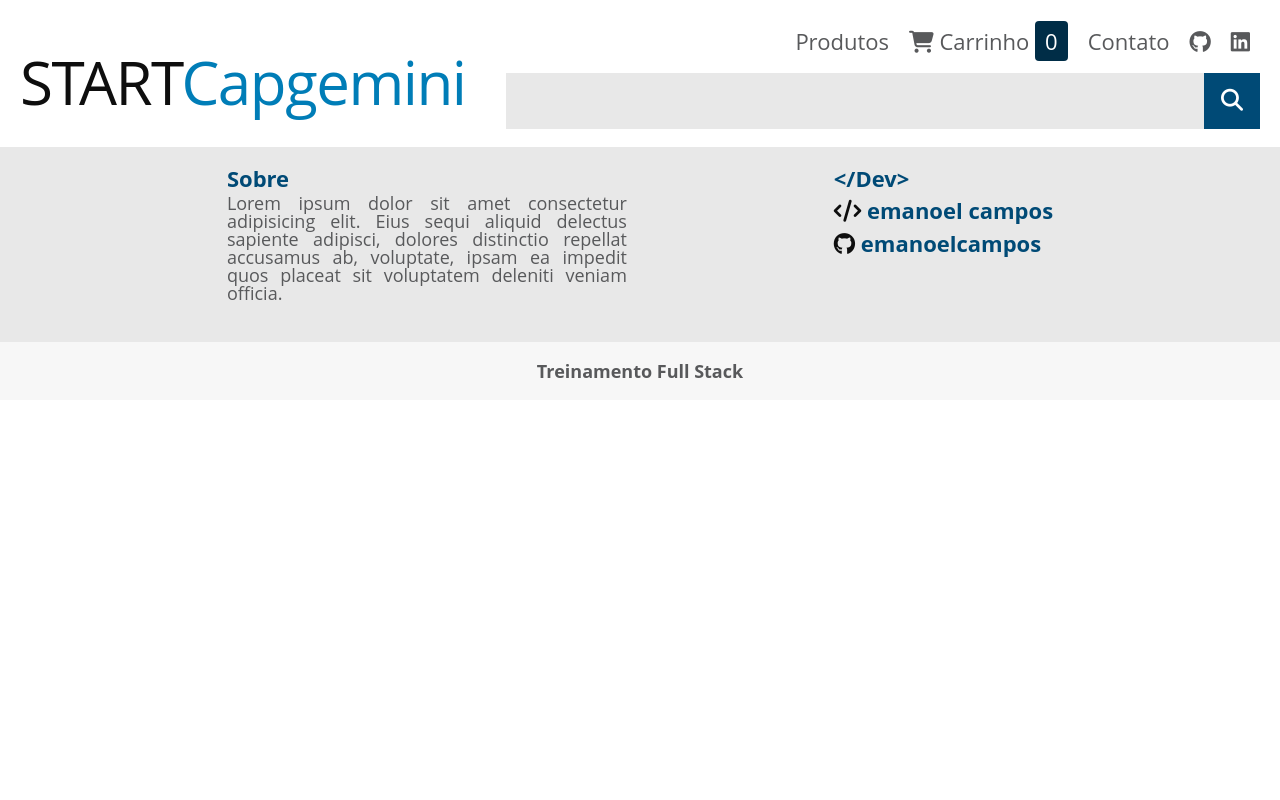
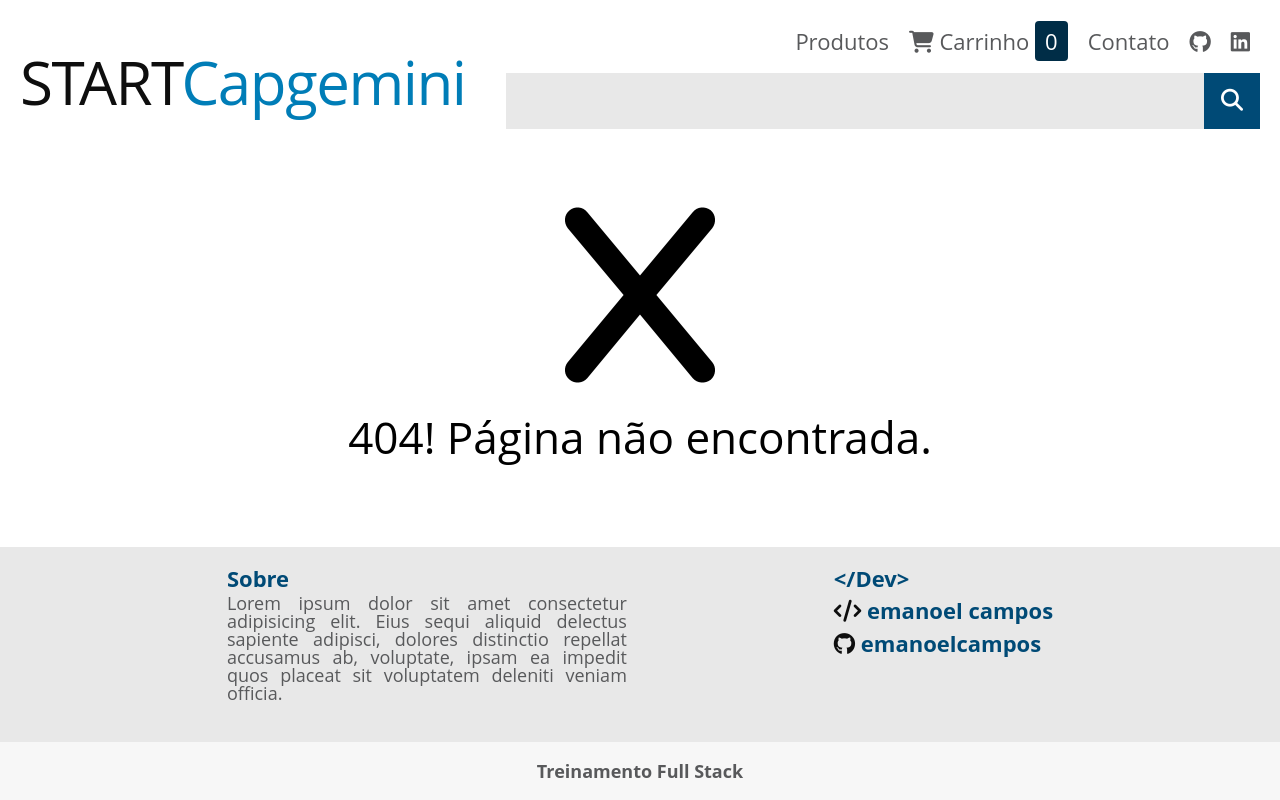
Before and after one commit to emanoelcampos/projeto-angular-capgemini, an Angular app: page /1 in a window 1280 px wide. Before the commit this address led to /. Built offline with nearby package versions, Linux system fonts and the light colour scheme.

Commit message:
configurando template e estilos de pagina 404

```diff
--- a/src/app/app-routing.module.ts
+++ b/src/app/app-routing.module.ts
@@ -1,5 +1,6 @@
 import { NgModule } from '@angular/core';
 import { RouterModule, Routes } from '@angular/router';
+import { NaoEncontradoComponent } from './nao-encontrado/nao-encontrado.component';
 
 const routes: Routes = [
   { path: 'produtos', loadChildren: () => import('./produtos/produtos.module').then(m => m.ProdutosModule)
@@ -7,6 +8,10 @@
   {
     path: '',
     redirectTo: 'produtos', pathMatch: 'full'
+  },
+  {
+    path: '**',
+    component: NaoEncontradoComponent
   }
 
 
--- a/src/app/nao-encontrado/nao-encontrado.component.css
+++ b/src/app/nao-encontrado/nao-encontrado.component.css
@@ -0,0 +1,16 @@
+.container {
+  display: flex;
+  flex-flow: column nowrap;
+  justify-content: center;
+  align-items: center;
+  height: 400px;
+}
+
+.container i {
+  font-size: 200px;
+  padding-bottom: 20px;
+}
+
+.container h2 {
+  font-size: 44px;
+}
--- a/src/app/nao-encontrado/nao-encontrado.component.html
+++ b/src/app/nao-encontrado/nao-encontrado.component.html
@@ -1 +1,6 @@
-<p>nao-encontrado works!</p>
+<section class="container">
+  <i class="fa-solid fa-x"></i>
+  <h2>
+    404! Página não encontrada.
+  </h2>
+</section>
```
